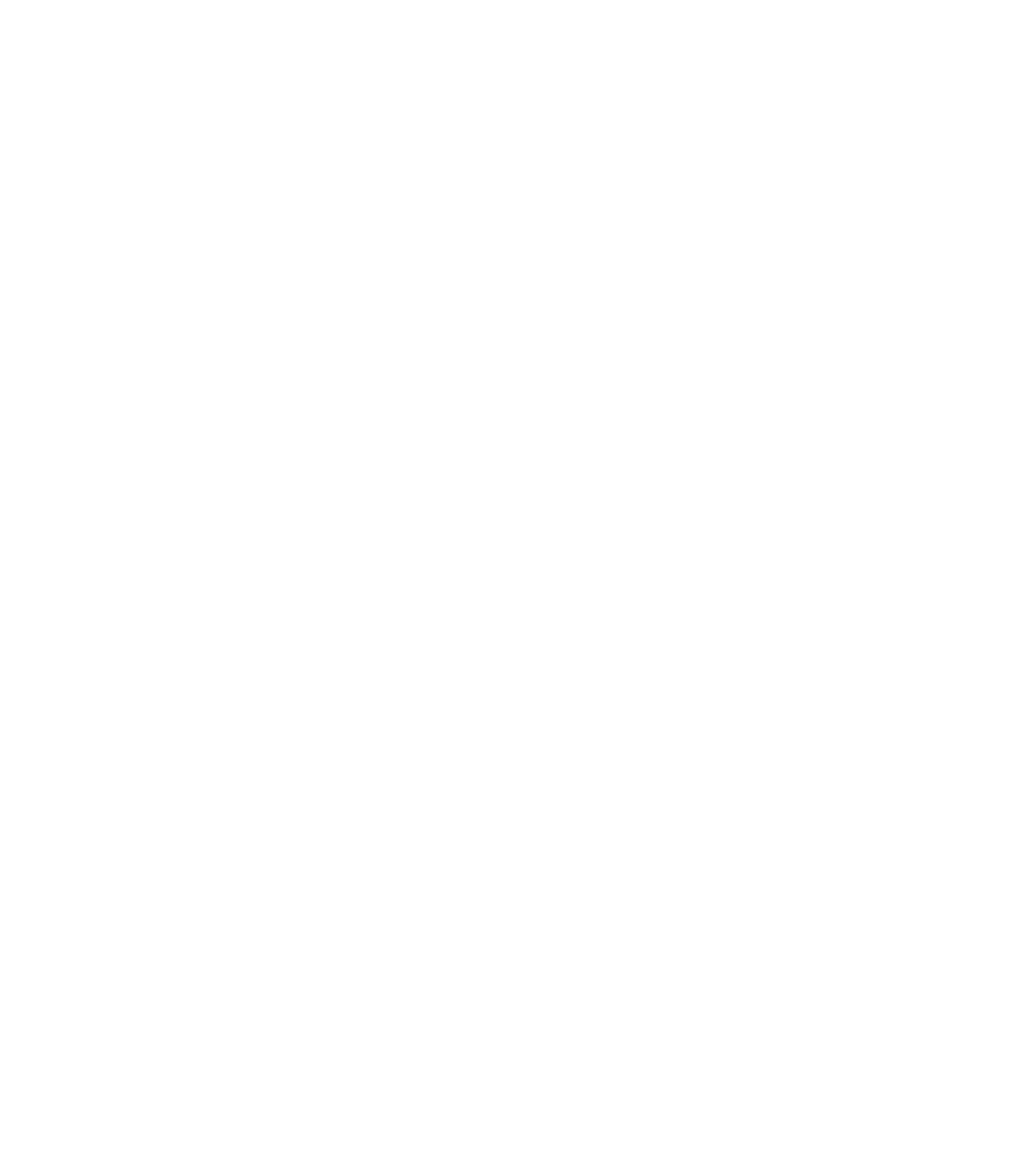
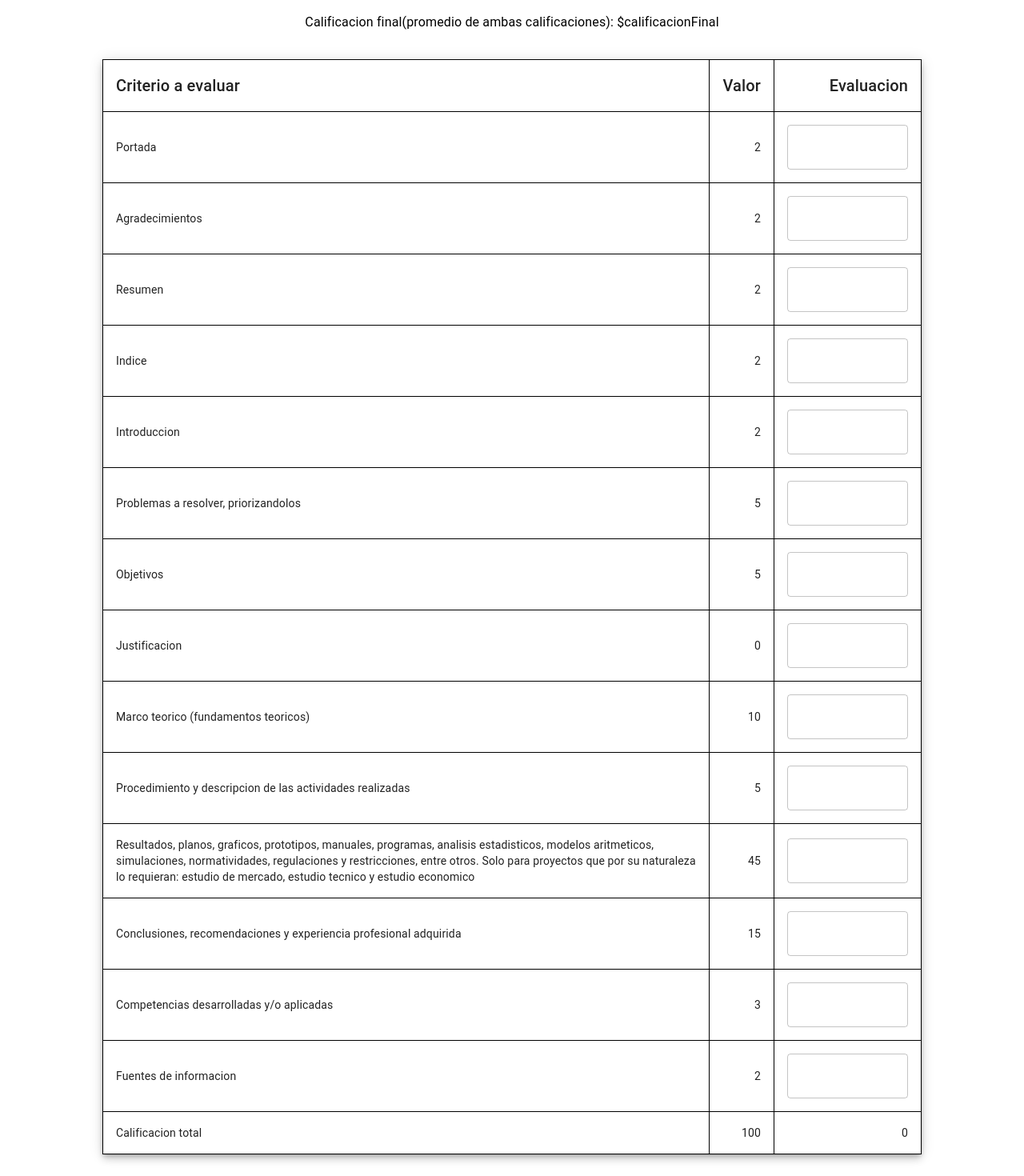
Before and after one commit to DiegoCL311/residencias-auto-front, a React (Create React App) app: page /evalReporteResidenciaProfesional in a window 1280 px wide. Before the commit this address had no page. Shown: the part 300-1770 px from the top of the page at 80% size. Before the commit the page ends 800 px from the top, so only its background shows below. Built offline with nearby package versions, Linux system fonts and the light colour scheme.

Commit message:
formato de evaluacion de reporte v1

```diff
--- a/src/App.js
+++ b/src/App.js
@@ -4,13 +4,9 @@ import { Login } from "./pages/Login";
 import { Chat } from "./pages/Chat";
 import { FormReportePreliminar } from "./pages/FormReportePreliminar";
 import { LandingPage } from "./pages/LandingPage";
-import {
-  browserRouter,
-  Switch,
-  Route,
-  BrowserRouter,
-  Routes,
-} from "react-router-dom";
+import { EvalReporte } from "./pages/EvalReporte.jsx";
+
+import { Switch, Route, BrowserRouter, Routes } from "react-router-dom";
 
 function App() {
   return (
@@ -27,6 +23,8 @@ function App() {
           <Route path="/login" element={<Login />} />
 
           <Route path="/chat" element={<Chat />} />
+
+          <Route path="/evalReporteResidenciaProfesional" element={<EvalReporte />} />
         </Routes>
       </BrowserRouter>
     </div>
--- a/src/components/MyDrawer.jsx
+++ b/src/components/MyDrawer.jsx
@@ -20,7 +20,7 @@ export function MyTemporaryDrawer(props) {
         <List>
           {[
             { title: "Reporte preliminar", route: "/reportePreliminar" },
-            { title: "Evaluacion reporte X", route: "/evalReporteX" },
+            { title: "Evaluacion reporte de residencias profesional", route: "/evalReporteResidenciaProfesional" },
             { title: "Reporte Y", route: "/" },
             { title: "Reporte Z", route: "/" },
             { title: "Reporte A", route: "/" },
--- a/src/components/TextInput.jsx
+++ b/src/components/TextInput.jsx
@@ -1,7 +1,7 @@
 import React from "react";
 import TextField from "@mui/material/TextField";
 import { createStyles, makeStyles, Theme } from "@material-ui/core/styles";
-import SendIcon from '@mui/icons-material/Send';
+import SendIcon from "@mui/icons-material/Send";
 import Button from "@mui/material/Button";
 
 const useStyles = makeStyles((theme) =>
@@ -21,8 +21,14 @@ const useStyles = makeStyles((theme) =>
   })
 );
 
-export const TextInput = () => {
+export const TextInput = (props) => {
   const classes = useStyles();
+  const [msg, setMsg] = React.useState("");
+
+  function onChangeTF(evt) {
+    setMsg(evt.target.value);
+  }
+
   return (
     <>
       <form className={classes.wrapForm} noValidate autoComplete="off">
@@ -30,9 +36,17 @@ export const TextInput = () => {
           id="standard-text"
           label="Escribe un mensaje"
           className={classes.wrapText}
-          //margin="normal"
+          value={msg}
+          onChange={onChangeTF}
         />
-        <Button variant="contained" color="primary" className={classes.button}>
+        <Button
+          variant="contained"
+          color="primary"
+          className={classes.button}
+          onClick={() => {
+            props.onSendMessage(msg);
+          }}
+        >
           <SendIcon />
         </Button>
       </form>
--- a/src/pages/Chat.jsx
+++ b/src/pages/Chat.jsx
@@ -3,7 +3,6 @@ import { createStyles, makeStyles, Theme } from "@material-ui/core/styles";
 import { Paper } from "@mui/material";
 import { TextInput } from "../components/TextInput";
 import { MessageLeft, MessageRight } from "../components/Message";
-
 
 const useStyles = makeStyles((Theme) =>
   createStyles({
@@ -15,7 +14,7 @@ const useStyles = makeStyles((Theme) =>
       display: "flex",
       alignItems: "center",
       flexDirection: "column",
-      position: "relative"
+      position: "relative",
     },
     paper2: {
       width: "80vw",
@@ -23,29 +22,34 @@ const useStyles = makeStyles((Theme) =>
       display: "flex",
       alignItems: "center",
       flexDirection: "column",
-      position: "relative"
+      position: "relative",
     },
     container: {
       width: "90vw",
       height: "90vh",
       display: "flex",
       alignItems: "center",
-      justifyContent: "center"
+      justifyContent: "center",
     },
     messagesBody: {
       width: "calc( 100% - 20px )",
       margin: 10,
       overflowY: "scroll",
-      height: "calc( 100% - 80px )"
-    }
+      height: "calc( 100% - 80px )",
+    },
   })
 );
 
 export function Chat() {
   const classes = useStyles();
+
+  function onSendMsg(msg) {
+    console.log("Chat, valor msg=", msg);
+  }
+
   return (
     <div className={classes.container}>
-      <Paper className={classes.paper} zDepth={2} elevation={12}>
+      <Paper className={classes.paper} elevation={12}>
         <Paper id="style-1" className={classes.messagesBody}>
           <MessageLeft
             message="Mensaje1 Largo -------------------------------------------------------------------"
@@ -76,7 +80,7 @@ export function Chat() {
             avatarDisp={true}
           />
         </Paper>
-        <TextInput />
+        <TextInput onSendMessage={onSendMsg} />
       </Paper>
     </div>
   );
--- /dev/null
+++ b/src/pages/EvalReporte.jsx
@@ -0,0 +1,207 @@
+import * as React from "react";
+import Table from "@mui/material/Table";
+import TableBody from "@mui/material/TableBody";
+import TableCell from "@mui/material/TableCell";
+import TableContainer from "@mui/material/TableContainer";
+import TableHead from "@mui/material/TableHead";
+import TableRow from "@mui/material/TableRow";
+import Paper from "@mui/material/Paper";
+import TextField from "@mui/material/TextField";
+import { createStyles, makeStyles, Theme } from "@material-ui/core/styles";
+import { Typography } from "@mui/material";
+
+const rows = [
+  {
+    criterio: "Portada",
+    id: "evaluacionPortada",
+    valor: 2,
+  },
+  {
+    criterio: "Agradecimientos",
+    id: "evaluacionAgradecimientos",
+    valor: 2,
+  },
+  {
+    criterio: "Resumen",
+    id: "evaluacionResumen",
+    valor: 2,
+  },
+  {
+    criterio: "Indice",
+    id: "evaluacionIndice",
+    valor: 2,
+  },
+  {
+    criterio: "Introduccion",
+    id: "evaluacionIntroduccion",
+    valor: 2,
+  },
+  {
+    criterio: "Problemas a resolver, priorizandolos",
+    id: "evaluacionProblemas",
+    valor: 5,
+  },
+  {
+    criterio: "Objetivos",
+    id: "evaluacionObjetivos",
+    valor: 5,
+  },
+  {
+    criterio: "Justificacion",
+    id: "evaluacionJustificacion",
+    valor: 0,
+  },
+  {
+    criterio: "Marco teorico (fundamentos teoricos)",
+    id: "evaluacionMarcoTeorico",
+    valor: 10,
+  },
+  {
+    criterio: "Procedimiento y descripcion de las actividades realizadas",
+    id: "evaluacionProcedimiento",
+    valor: 5,
+  },
+  {
+    criterio:
+      "Resultados, planos, graficos, prototipos, manuales, programas, analisis estadisticos, modelos aritmeticos, simulaciones, normatividades, regulaciones y restricciones, entre otros. Solo para proyectos que por su naturaleza lo requieran: estudio de mercado, estudio tecnico y estudio economico",
+    id: "evaluacionResultados",
+    valor: 45,
+  },
+  {
+    criterio:
+      "Conclusiones, recomendaciones y experiencia profesional adquirida",
+    id: "evaluacionConclusiones",
+    valor: 15,
+  },
+  {
+    criterio: "Competencias desarrolladas y/o aplicadas",
+    id: "evaluacionCompetencias",
+    valor: 3,
+  },
+  {
+    criterio: "Fuentes de informacion",
+    id: "evaluacionFuentes",
+    valor: 2,
+  },
+];
+
+const useStyles = makeStyles((theme) =>
+  createStyles({
+    TR: {
+      borderStyle: "solid!important",
+      borderWidth: "1.02px!important",
+      borderColor: "black!important",
+    },
+    TC: {
+      borderStyle: "solid!important",
+      borderWidth: "1.02px!important",
+      borderColor: "black!important",
+    },
+  })
+);
+
+export function EvalReporte() {
+  const classes = useStyles();
+  const [datos, setDatos] = React.useState({});
+  let total = 0;
+
+  function obtenerTotal() {
+    let total = 0;
+    for (let i = 0; i < rows.length; i++) {
+      let sum = parseInt(datos[rows[i].id]);
+      total += sum ? sum : 0;
+      console.log("total=", total);
+    }
+    return total ? total : 0;
+  }
+
+  return (
+    <div>
+      <Typography variant="h4" sx={{ textAlign: "center", my: "2vh" }}>
+        Formato de evaluacion de reporte de residencias profesional
+      </Typography>
+
+      <Typography variant="subtitle1" sx={{ textAlign: "center", my: "2vh" }}>
+        Nombre del residente: $nombre Numero de control: $numeroControl
+      </Typography>
+
+      <Typography variant="subtitle1" sx={{ textAlign: "center", my: "2vh" }}>
+        Nombre del proyecto: $nombreProyecto
+      </Typography>
+
+      <Typography variant="subtitle1" sx={{ textAlign: "center", my: "2vh" }}>
+        Programa educativo: $programaEducativo
+      </Typography>
+
+      <Typography variant="subtitle1" sx={{ textAlign: "center", my: "2vh" }}>
+        Periodo de realizacion de la recidencia: $periodo
+      </Typography>
+
+      <Typography variant="subtitle1" sx={{ textAlign: "center", my: "2vh" }}>
+        Calificacion final(promedio de ambas calificaciones): $calificacionFinal
+      </Typography>
+
+      <Paper elevation={6} sx={{ maxWidth: "80%", mx: "auto", my: "4vh" }}>
+        <TableContainer>
+          <Table sx={{ minWidth: 650 }} aria-label="simple table">
+            <TableHead>
+              <TableRow className={classes.TR}>
+                <TableCell className={classes.TC}>
+                  <Typography variant="h6">Criterio a evaluar</Typography>
+                </TableCell>
+                <TableCell className={classes.TC} align="right">
+                  <Typography variant="h6">Valor</Typography>
+                </TableCell>
+                <TableCell className={classes.TC} align="right">
+                  <Typography variant="h6">Evaluacion</Typography>
+                </TableCell>
+              </TableRow>
+            </TableHead>
+            <TableBody className={classes.TC}>
+              {rows.map((row) => (
+                <TableRow
+                  className={classes.TR}
+                  sx={{ "&:last-child td, &:last-child th": { border: 0 } }}
+                >
+                  <TableCell className={classes.TC} scope="row">
+                    {row.criterio}
+                  </TableCell>
+                  <TableCell className={classes.TC} align="right">
+                    {row.valor}
+                  </TableCell>
+                  <TableCell className={classes.TC} align="right">
+                    <TextField
+                      value={datos[row.id]}
+                      onChange={(e) => {
+                        if (
+                          e.target.value >= 0 &&
+                          e.target.value <= row.valor
+                        ) {
+                          setDatos({ ...datos, [row.id]: e.target.value });
+                        }
+                        if (e.target.value < 0) {
+                          setDatos({ ...datos, [row.id]: 0 });
+                        }
+                      }}
+                      type="number"
+                    />
+                  </TableCell>
+                </TableRow>
+              ))}
+
+              <TableCell className={classes.TC} scope="row">
+                Calificacion total
+              </TableCell>
+              <TableCell className={classes.TC} align="right">
+                100
+              </TableCell>
+              <TableCell className={classes.TC} align="right">
+                {obtenerTotal()}
+              </TableCell>
+            </TableBody>
+          </Table>
+        </TableContainer>
+      </Paper>
+    </div>
+  );
+}
```
